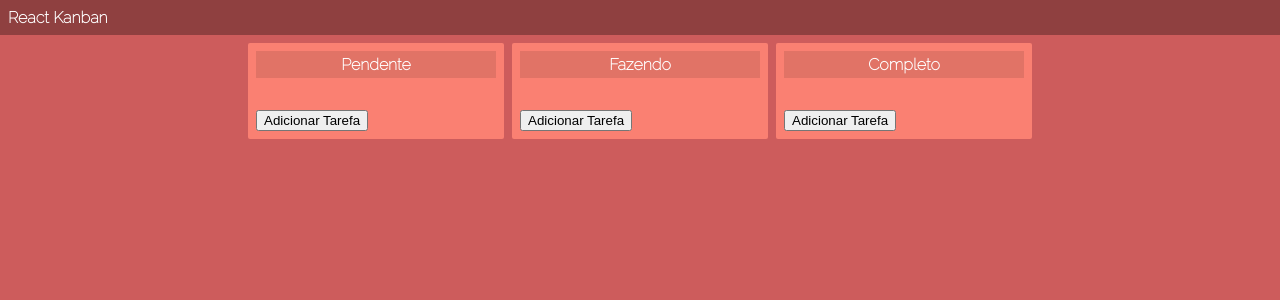
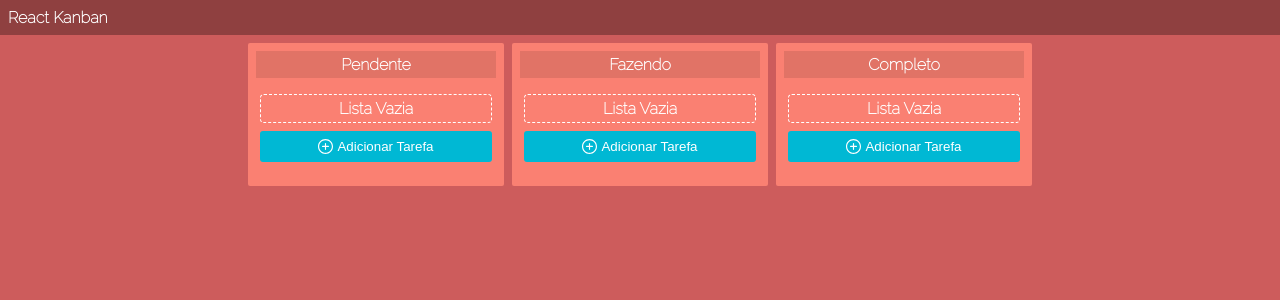
Before and after one commit to painttw07/kanban-with-react-udemy, a React (Create React App) app: page / in a window 1280 px wide. Shown: the top 300 px of the page. Built offline with nearby package versions, Linux system fonts and the light colour scheme.

Commit message:
commit7 - finalização das vídeos aulas

```diff
--- a/src/components/TaskItem/TaskItem.js
+++ b/src/components/TaskItem/TaskItem.js
@@ -36,12 +36,14 @@ export default function TaskItem({
   //renderização condicional: renderiza um pedaço do componente dependendo do estado dele
   if (isEditing) {
     return (
+      <div className="task-item">
         <input
           type="text"
           value={editableTitle}
           onChange={onTitleChange}
           onKeyPress={onKeyPress}
         />
+      </div>
     );
   } else {
     return (
--- a/src/components/TaskList/TaskList.js
+++ b/src/components/TaskList/TaskList.js
@@ -2,6 +2,7 @@ import React from "react";
 import "./tasklist.css";
 import PropTypes from "prop-types";
 import TaskItem from "../TaskItem/TaskItem";
+import plusIcon from "../../img/plus-icon.svg";
 
 export default function TaskList({
   title,
@@ -34,8 +35,12 @@ export default function TaskList({
             />
           );
         })}
+        {tasks.length === 0 && <div className="empty-list">Lista Vazia</div>}
+        <button onClick={addTask} className="btn">
+          <img src={plusIcon} alt="plus" />
+          Adicionar Tarefa
+        </button>
       </div>
-      <button onClick={addTask}>Adicionar Tarefa</button>
     </div>
   );
 }
--- a/src/components/TaskList/tasklist.css
+++ b/src/components/TaskList/tasklist.css
@@ -3,14 +3,47 @@
   background-color: #fa8072;
   border-radius: 2px;
 }
+
 .tasklist .title {
   padding: 4px;
   font-weight: bold;
   background-color: rgba(0, 0, 0, 0.1);
   text-align: center;
 }
+
 .tasklist .content {
   padding: 16px 4px;
   display: flex;
   flex-direction: column;
 }
+
+.tasklist .content .empty-list {
+  text-align: center;
+  border: 1px dashed white;
+  border-radius: 4px;
+  padding: 4px;
+}
+
+.tasklist .btn {
+  margin-top: 8px;
+  padding: 8px;
+  display: flex;
+  justify-content: center;
+  background: none;
+  border: none;
+  border-radius: 3px;
+  color: white;
+  background: #00b8d4;
+  transition: background-color 0.3s;
+}
+
+.tasklist .btn:hover {
+  background-color: #0091a8;
+  cursor: pointer;
+}
+
+.tasklist .btn img {
+  width: 15px;
+  height: 15px;
+  margin-right: 4px;
+}
```
Also changed, not shown: src/img/plus-icon.svg (added). Lines whose indentation alone changed are shown as unchanged.
